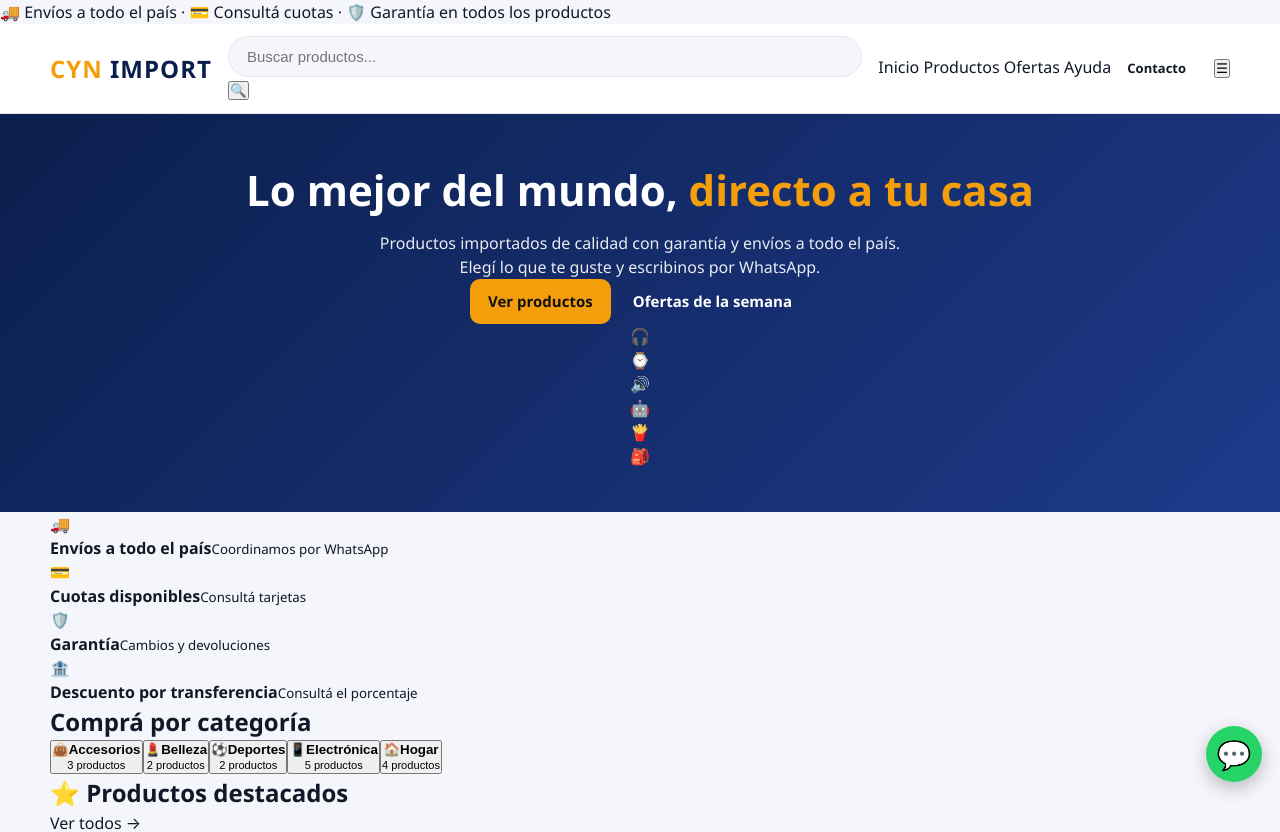
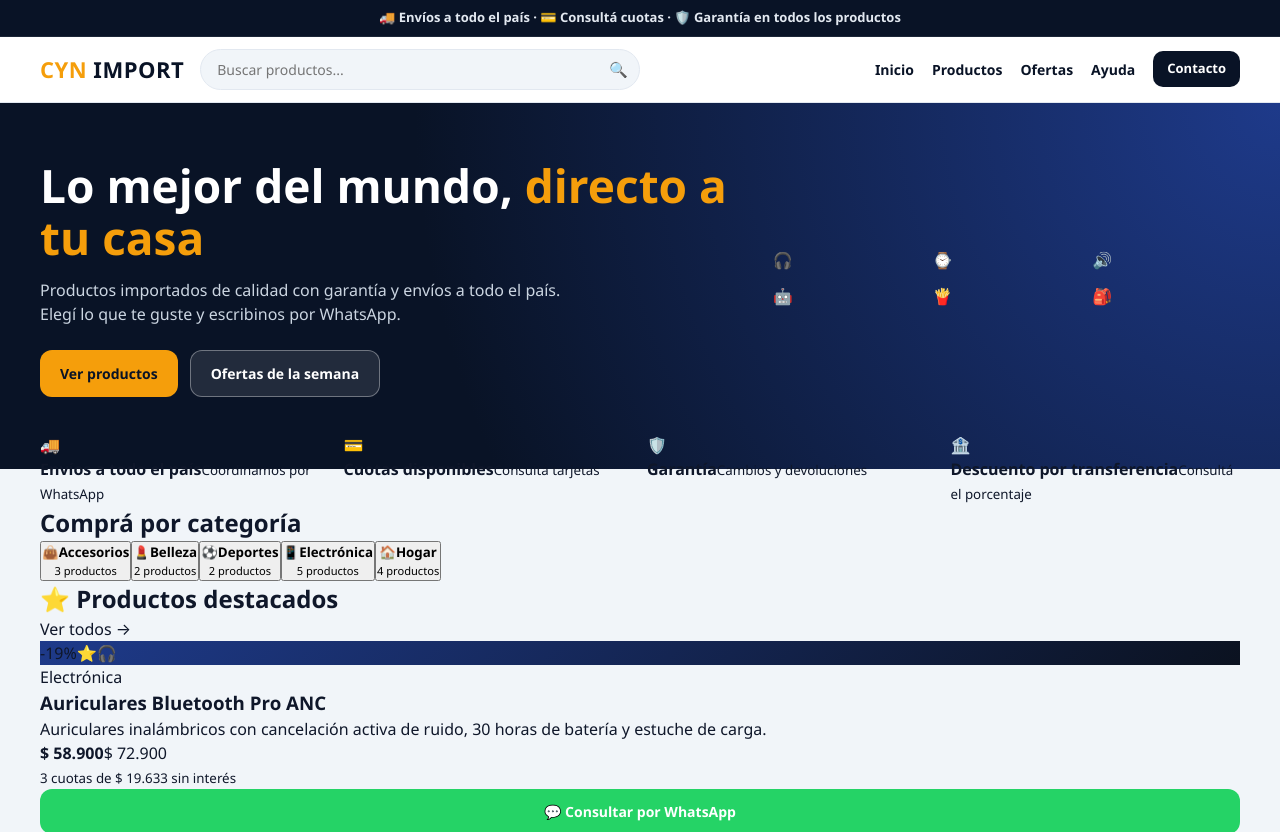
Before and after one commit to nanu911/CYN-IMPORT, a plain HTML site: page index.html in a window 1280 px wide. Shown: the top 832 px of the page. Drawn offline with Linux system fonts and the light colour scheme.

Commit message:
Update styles.css

```diff
--- a/css/styles.css
+++ b/css/styles.css
@@ -1,87 +1,233 @@
 :root {
-  --navy: #0b1f4d; --accent: #f59e0b; --bg: #f4f6fb; --card: #fff;
-  --text: #111827; --muted: #6b7280; --line: #e5e7eb; --ok: #16a34a; --err: #dc2626; --wa: #25d366;
+  --navy: #091326;
+  --navy-light: #132347;
+  --accent: #f59e0b;
+  --accent-hover: #d97706;
+  --bg: #f1f5f9;
+  --card: #ffffff;
+  --text: #0f172a;
+  --muted: #64748b;
+  --line: #e2e8f0;
+  --ok: #10b981;
+  --err: #ef4444;
+  --wa: #25d366;
+  --radius: 16px;
 }
+
 * { box-sizing: border-box; margin: 0; padding: 0; }
-body { font-family: 'Segoe UI', system-ui, -apple-system, Roboto, Arial, sans-serif; background: var(--bg); color: var(--text); line-height: 1.5; }
+html { scroll-behavior: smooth; }
+body {
+  font-family: 'Segoe UI', system-ui, -apple-system, Roboto, sans-serif;
+  background: var(--bg);
+  color: var(--text);
+  line-height: 1.5;
+  overflow-x: hidden;
+}
 a { color: inherit; text-decoration: none; }
-.container { width: min(1180px, 100% - 32px); margin: 0 auto; }
+button, select, input { font-family: inherit; }
+.container { width: min(1200px, 100% - 32px); margin: 0 auto; }
 
-.header { background: #fff; border-bottom: 1px solid var(--line); position: sticky; top: 0; z-index: 10; }
-.header-in { display: flex; align-items: center; gap: 16px; padding: 12px 0; flex-wrap: wrap; }
-.logo { font-weight: 800; font-size: 24px; letter-spacing: 1px; color: var(--navy); }
+/* Barra superior */
+.topbar {
+  background: var(--navy);
+  color: #e2e8f0;
+  text-align: center;
+  font-size: 13px;
+  font-weight: 600;
+  padding: 8px 16px;
+  border-bottom: 1px solid rgba(255,255,255,0.08);
+}
+.topbar:empty { display: none; }
+
+/* Header y Navegación */
+.header {
+  background: rgba(255, 255, 255, 0.96);
+  backdrop-filter: blur(8px);
+  border-bottom: 1px solid var(--line);
+  position: sticky;
+  top: 0;
+  z-index: 50;
+}
+.header-in {
+  display: flex;
+  align-items: center;
+  gap: 16px;
+  padding: 12px 0;
+}
+.logo {
+  font-weight: 900;
+  font-size: 22px;
+  letter-spacing: 0.5px;
+  color: var(--navy);
+  white-space: nowrap;
+}
 .logo span { color: var(--accent); }
-.search { flex: 1; min-width: 200px; }
-.search input { width: 100%; padding: 11px 18px; border: 1px solid var(--line); border-radius: 999px; font-size: 15px; background: var(--bg); }
-.search input:focus { outline: 2px solid var(--accent); background: #fff; }
 
-.hero { background: linear-gradient(135deg, var(--navy), #1e3a8a); color: #fff; padding: 44px 0; text-align: center; }
-.hero h1 { font-size: clamp(26px, 5vw, 42px); }
+.search {
+  flex: 1;
+  max-width: 440px;
+  position: relative;
+  display: flex;
+  align-items: center;
+}
+.search input {
+  width: 100%;
+  padding: 10px 42px 10px 16px;
+  border: 1.5px solid var(--line);
+  border-radius: 999px;
+  font-size: 14px;
+  background: var(--bg);
+  transition: all 0.2s;
+}
+.search input:focus {
+  outline: none;
+  border-color: var(--accent);
+  background: #fff;
+  box-shadow: 0 0 0 3px rgba(245, 158, 11, 0.15);
+}
+.search button {
+  position: absolute;
+  right: 6px;
+  background: transparent;
+  border: 0;
+  width: 32px;
+  height: 32px;
+  border-radius: 50%;
+  cursor: pointer;
+  font-size: 15px;
+}
+
+.nav {
+  display: flex;
+  align-items: center;
+  gap: 18px;
+  margin-left: auto;
+  font-size: 14px;
+  font-weight: 600;
+  color: var(--navy);
+}
+.nav a:not(.btn):hover { color: var(--accent-hover); }
+.burger {
+  display: none;
+  background: var(--bg);
+  border: 1px solid var(--line);
+  border-radius: 10px;
+  width: 40px;
+  height: 40px;
+  font-size: 20px;
+  cursor: pointer;
+  color: var(--navy);
+  margin-left: auto;
+}
+
+/* Botones uniformes */
+.btn {
+  display: inline-flex;
+  align-items: center;
+  justify-content: center;
+  gap: 8px;
+  padding: 12px 20px;
+  border-radius: 12px;
+  border: 0;
+  font-weight: 700;
+  font-size: 14px;
+  cursor: pointer;
+  transition: transform 0.15s, filter 0.15s, background 0.15s;
+  text-align: center;
+}
+.btn:active { transform: scale(0.98); }
+.btn-primary { background: var(--navy); color: #fff; }
+.btn-primary:hover { background: var(--navy-light); }
+.btn-accent { background: var(--accent); color: #091326; }
+.btn-accent:hover { background: var(--accent-hover); color: #fff; }
+.btn-outline {
+  background: rgba(255, 255, 255, 0.1);
+  color: #fff;
+  border: 1.5px solid rgba(255, 255, 255, 0.35);
+}
+.btn-outline:hover { background: rgba(255, 255, 255, 0.2); }
+.btn-small { padding: 8px 14px; font-size: 13px; border-radius: 10px; background: var(--navy); color: #fff; }
+.btn-wa { background: var(--wa); color: #fff; width: 100%; margin-top: auto; }
+.btn-wa:hover { filter: brightness(0.94); }
+.btn-wa-big { background: var(--wa); color: #fff; padding: 15px 26px; font-size: 16px; border-radius: 14px; box-shadow: 0 8px 20px rgba(37, 211, 102, 0.25); }
+.btn-off { background: #e2e8f0; color: #94a3b8; width: 100%; margin-top: auto; cursor: not-allowed; pointer-events: none; }
+
+/* Hero principal */
+.hero {
+  background: radial-gradient(circle at top right, #1e3a8a 0%, var(--navy) 65%);
+  color: #fff;
+  padding: 56px 0 72px;
+}
+.hero-in {
+  display: grid;
+  grid-template-columns: 1.2fr 0.8fr;
+  gap: 32px;
+  align-items: center;
+}
+.hero h1 {
+  font-size: clamp(28px, 4.5vw, 46px);
+  line-height: 1.15;
+  font-weight: 900;
+}
 .hero h1 em { color: var(--accent); font-style: normal; }
-.hero p { margin: 10px auto 0; max-width: 560px; opacity: .9; }
+.hero p {
+  margin-top: 14px;
+  max-width: 540px;
+  color: #cbd5e1;
+  font-size: 16px;
+}
+.hero-cta {
+  display: flex;
+  gap: 12px;
+  flex-wrap: wrap;
+  margin-top: 24px;
+}
+.hero-art {
+  display: grid;
+  grid-template-columns: repeat(3, 1fr);
+  gap: 12px;
+}
+.hero-art span {
+  background: rgba(255, 255, 255, 0.08);
+  border: 1px solid rgba(255, 255, 255, 0.12);
+  border-radius: 16px;
+  aspect-ratio: 1;
+  display: grid;
+  place-items: center;
+  font-size: 34px;
+  backdrop-filter: blur(4px);
+}
 
-.chips { display: flex; gap: 8px; flex-wrap: wrap; padding: 22px 0 6px; }
-.chip { border: 1px solid var(--line); background: #fff; padding: 8px 16px; border-radius: 999px; cursor: pointer; font-size: 14px; font-weight: 600; color: var(--navy); }
-.chip.active { background: var(--navy); color: #fff; border-color: var(--navy); }
+/* Cajas de Beneficios */
+.benefits {
+  display: grid;
+  grid-template-columns: repeat(4, 1fr);
+  gap: 14px;
+  margin-top: -36px;
+  position: relative;
+  z-index: 10;
+}
+.benefit-card {
+  background: var(--card);
+  border: 1px solid var(--line);
+  border-radius: var(--radius);
+  padding: 16px;
+  display: flex;
+  align-items: center;
+  gap: 12px;
+  box-shadow: 0 10px 25px rgba(9, 19, 38, 0.06);
+}
+.benefit-card .ico {
+  font-size: 26px;
+  width: 46px;
+  height: 46px;
+  border-radius: 12px;
+  background: #fef3c7;
+  display: grid;
+  place-items: center;
+  flex-shrink: 0;
+}
+.benefit-card strong { display: block; font-size: 14px; color: var(--navy); line-height: 1.25; }
+.benefit-card span { font-size: 12px; color: var(--muted); }
 
-.grid { display: grid; grid-template-columns: repeat(auto-fill, minmax(230px, 1fr)); gap: 18px; padding: 16px 0 40px; }
-.card { background: var(--card); border-radius: 14px; overflow: hidden; border: 1px solid var(--line); display: flex; flex-direction: column; transition: transform .15s, box-shadow .15s; }
-.card:hover { transform: translateY(-3px); box-shadow: 0 10px 24px rgba(11,31,77,.12); }
-.card-img { height: 170px; display: grid; place-items: center; position: relative; overflow: hidden; }
-.card-img img { width: 100%; height: 100%; object-fit: cover; }
-.card-img .emoji { font-size: 64px; }
-.badge { position: absolute; top: 10px; left: 10px; background: var(--err); color: #fff; font-size: 12px; font-weight: 800; padding: 3px 9px; border-radius: 999px; }
-.badge.star { left: auto; right: 10px; background: var(--accent); color: #111; }
-.card-body { padding: 14px; display: flex; flex-direction: column; gap: 6px; flex: 1; }
-.cat { font-size: 12px; color: var(--muted); text-transform: uppercase; letter-spacing: .5px; }
-.card h3 { font-size: 16px; color: var(--navy); }
-.desc { font-size: 13px; color: var(--muted); flex: 1; }
-.price strong { font-size: 20px; color: var(--navy); }
-.price .old { margin-left: 8px; color: var(--muted); text-decoration: line-through; font-size: 14px; }
-
-.btn { display: inline-flex; align-items: center; justify-content: center; gap: 8px; padding: 11px 18px; border-radius: 10px; border: 0; font-weight: 700; font-size: 15px; cursor: pointer; font-family: inherit; }
-.btn-wa { background: var(--wa); color: #fff; width: 100%; margin-top: 6px; }
-.btn-wa:hover { filter: brightness(.95); }
-.btn-primary { background: var(--navy); color: #fff; }
-.btn-accent { background: var(--accent); color: #111; }
-.btn-ghost { background: #fff; color: var(--navy); border: 1px solid var(--line); }
-.btn-danger { background: #fff; color: var(--err); border: 1px solid #fecaca; }
-.btn-small { padding: 7px 12px; font-size: 13px; }
-.btn[disabled], .btn-off { background: #e5e7eb; color: #9ca3af; cursor: not-allowed; pointer-events: none; }
-
-.empty { text-align: center; color: var(--muted); padding: 50px 0; grid-column: 1 / -1; }
-.footer { background: var(--navy); color: #cbd5e1; text-align: center; padding: 26px 16px; font-size: 14px; }
-.wa-float { position: fixed; right: 18px; bottom: 18px; width: 56px; height: 56px; border-radius: 50%; background: var(--wa); display: grid; place-items: center; font-size: 28px; box-shadow: 0 6px 18px rgba(0,0,0,.25); z-index: 20; }
-
-/* ---------- Panel ---------- */
-.admin-wrap { display: grid; grid-template-columns: 380px 1fr; gap: 22px; padding: 22px 0 50px; align-items: start; }
-@media (max-width: 900px) { .admin-wrap { grid-template-columns: 1fr; } }
-.box { background: #fff; border: 1px solid var(--line); border-radius: 14px; padding: 18px; }
-.box h2 { font-size: 18px; color: var(--navy); margin-bottom: 12px; }
-.field { margin-bottom: 12px; }
-.field label { display: block; font-size: 13px; font-weight: 600; margin-bottom: 4px; }
-.field input, .field textarea, .field select { width: 100%; padding: 10px 12px; border: 1px solid var(--line); border-radius: 8px; font: inherit; background: #fff; }
-.field input:focus, .field textarea:focus, .field select:focus { outline: 2px solid var(--accent); }
-.field small { color: var(--muted); font-size: 12px; }
-.row2 { display: grid; grid-template-columns: 1fr 1fr; gap: 10px; }
-.check { display: flex; gap: 8px; align-items: center; font-size: 14px; margin-bottom: 8px; }
-.check input { width: auto; }
-.preview { width: 100%; height: 150px; border-radius: 10px; display: grid; place-items: center; font-size: 56px; margin-bottom: 10px; overflow: hidden; }
-.preview img { width: 100%; height: 100%; object-fit: cover; }
-.toolbar { display: flex; gap: 8px; flex-wrap: wrap; margin-bottom: 14px; align-items: center; }
-.status { font-size: 13px; padding: 6px 12px; border-radius: 999px; background: #ecfdf5; color: #065f46; font-weight: 600; }
-.status.dirty { background: #fffbeb; color: #92400e; }
-.plist { display: flex; flex-direction: column; gap: 8px; }
-.pitem { display: flex; gap: 12px; align-items: center; padding: 10px; border: 1px solid var(--line); border-radius: 10px; background: #fff; }
-.pitem .thumb { width: 52px; height: 52px; border-radius: 8px; display: grid; place-items: center; font-size: 26px; overflow: hidden; flex-shrink: 0; }
-.pitem .thumb img { width: 100%; height: 100%; object-fit: cover; }
-.pitem .info { flex: 1; min-width: 0; }
-.pitem .info strong { display: block; white-space: nowrap; overflow: hidden; text-overflow: ellipsis; }
-.pitem .info small { color: var(--muted); }
-.pitem .acts { display: flex; gap: 6px; }
-.tag-off { color: var(--err); font-weight: 700; }
-dialog { border: 0; border-radius: 14px; padding: 22px; width: min(460px, 92vw); box-shadow: 0 20px 60px rgba(0,0,0,.35); }
-dialog::backdrop { background: rgba(0,0,0,.5); }
-.msg { margin-top: 10px; font-size: 14px; padding: 10px 12px; border-radius: 8px; display: none; }
-.msg.ok { display: block; background: #ecfdf5; color: #065f46; }
-.msg.err { display: block; background: #fef2f2; color: #991b1b; }
+/* Se
```
